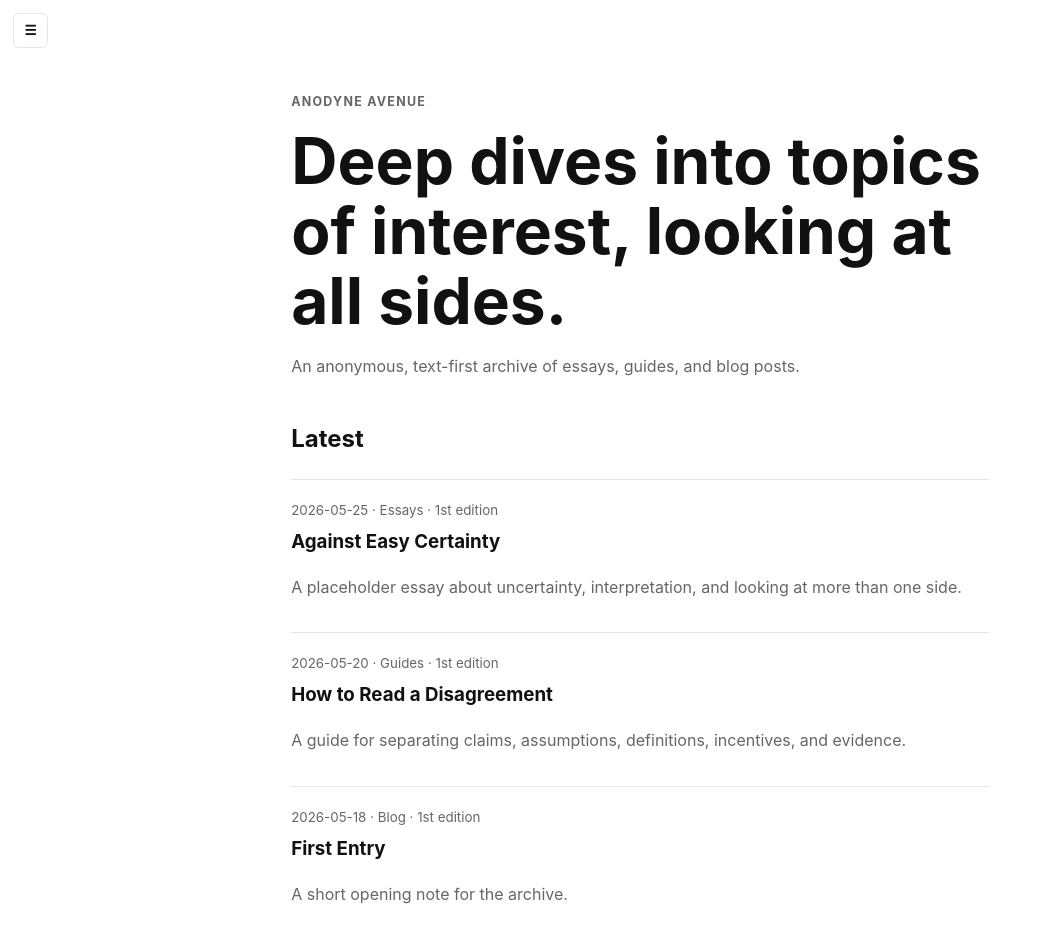
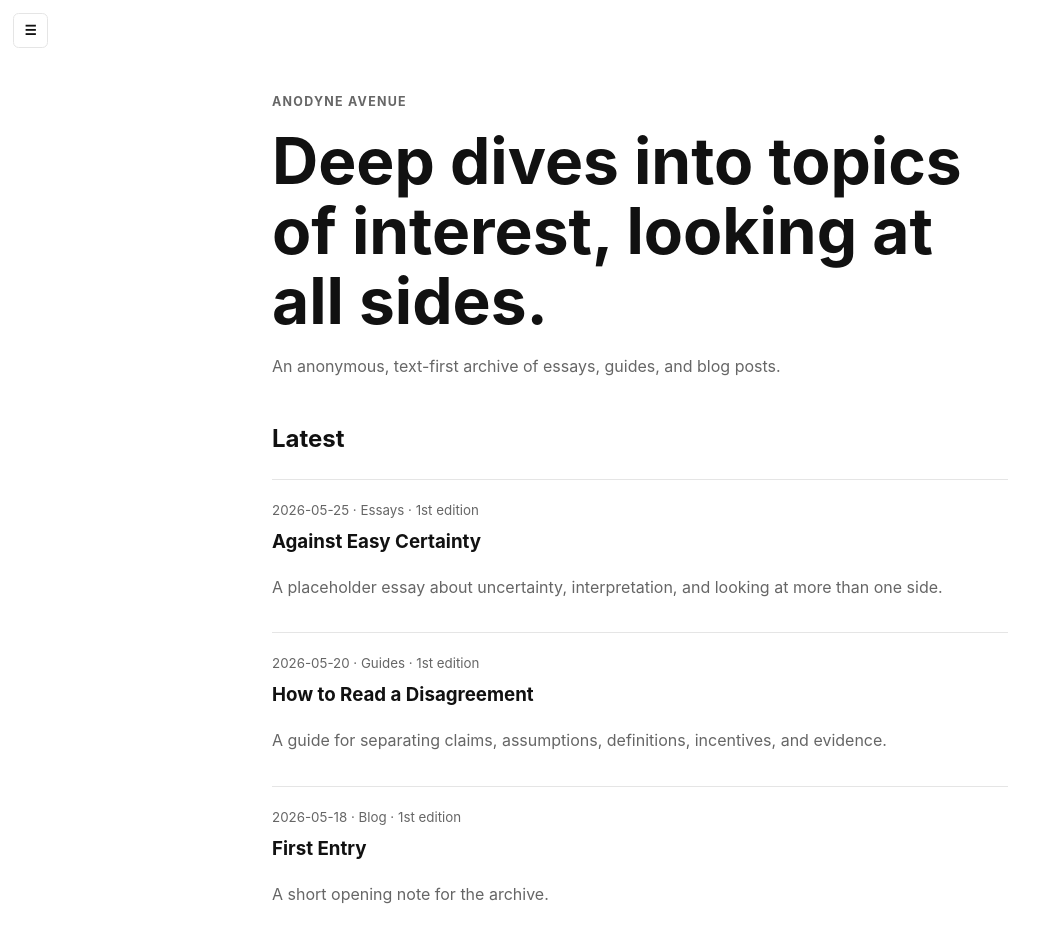
Before and after one commit to anodyneavenue/anodyneavenue.github.io, a plain HTML site: page index.html in a window 1280 px wide. Both pictures are taken after a click on the button "toggle sidebar". Shown: the whole page, without its empty margins (0-1058 px from the left). Drawn offline with Linux system fonts and the light colour scheme.

Commit message:
Update style.css

```diff
--- a/style.css
+++ b/style.css
@@ -5,6 +5,7 @@
   --line: #e5e5e5;
   --panel: #f7f7f7;
   --side: 13rem;
+  --read: 46rem;
 }
 
 @media (prefers-color-scheme: dark) {
@@ -80,14 +81,17 @@ nav a:hover,
 }
 
 main {
-  max-width: 46rem;
-  margin-left: calc(var(--side) + 5vw);
-  padding: 5rem 1.2rem;
+  position: relative;
+  z-index: 1;
+  width: min(var(--read), calc(100vw - var(--side) - 2.4rem));
+  margin-left: max(calc(var(--side) + 1.2rem), calc((100vw - var(--read)) / 2));
+  padding: 5rem 0;
+  transition: width .18s, margin .18s;
 }
 
 .side_closed main {
-  margin-left: auto;
-  margin-right: auto;
+  width: min(var(--read), calc(100vw - 2.4rem));
+  margin: 0 auto;
 }
 
 .title {
@@ -245,6 +249,7 @@ footer {
 
   main,
   .side_closed main {
+    width: min(var(--read), calc(100vw - 2.4rem));
     margin: 0 auto;
     padding-top: 4rem;
   }
```
